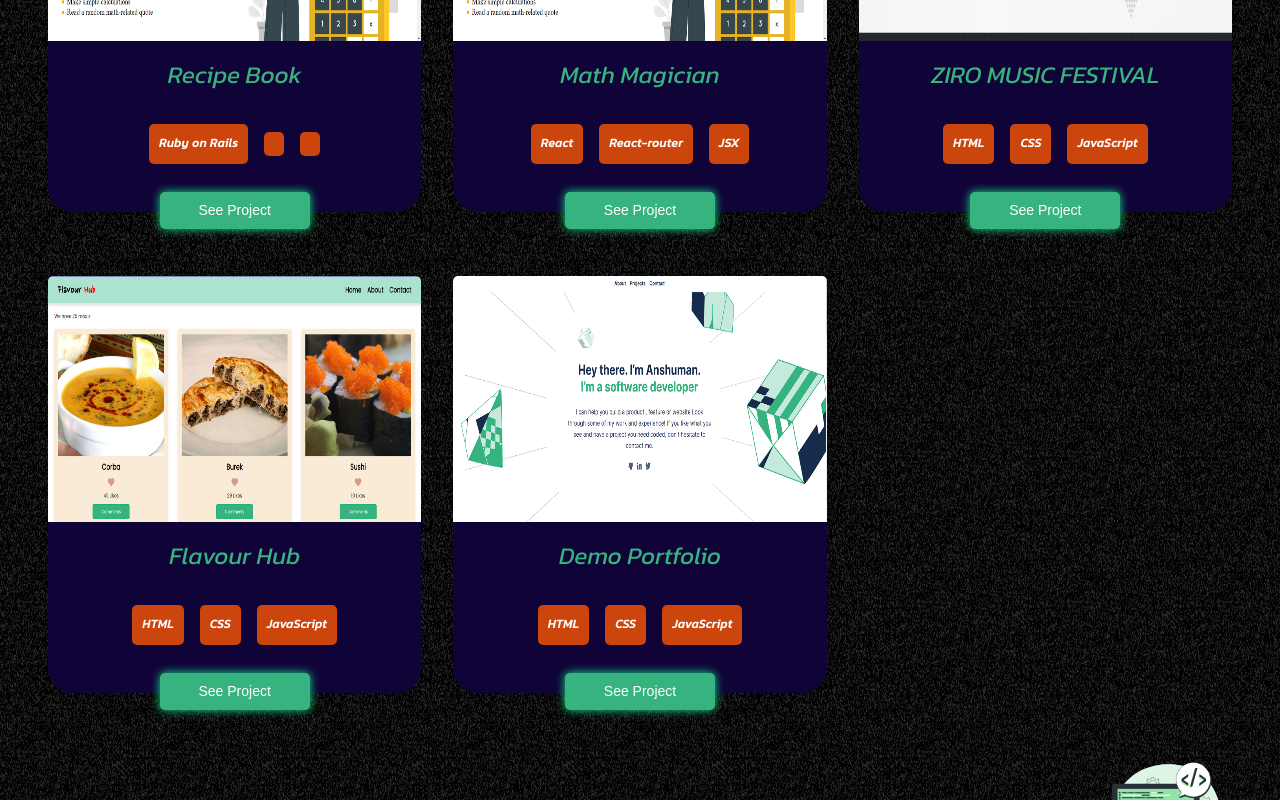
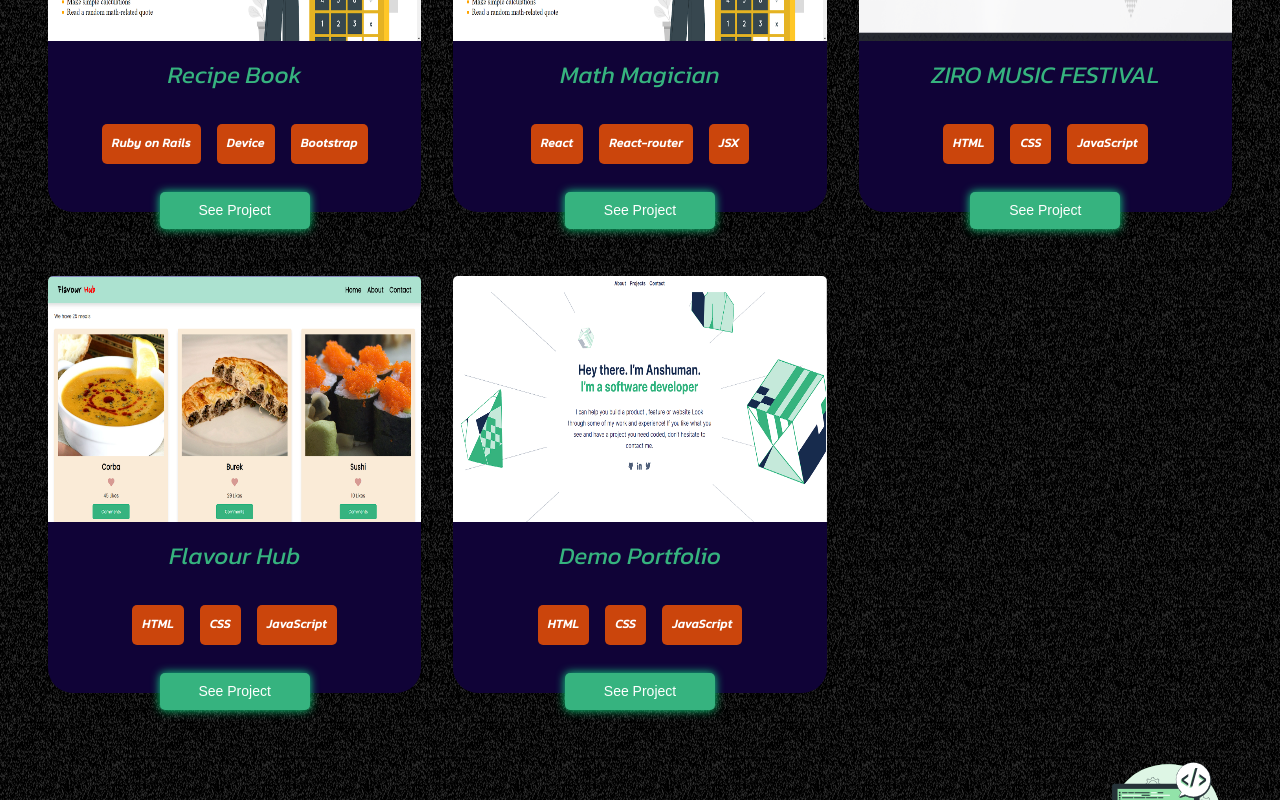
Before and after one commit to anshuman7negi/react-portfolio, a React (Create React App) app: page / in a window 1280 px wide. Shown: the part 1240-2040 px from the top of the page. Built offline with nearby package versions, Linux system fonts and the light colour scheme; a web font is replaced by a local one.

Commit message:
added titl libraray

```diff
--- a/package.json
+++ b/package.json
@@ -12,6 +12,7 @@
     "react-redux": "^8.1.2",
     "react-scripts": "5.0.1",
     "react-scroll": "^1.8.9",
+    "react-tilt": "^1.0.2",
     "react-transition-group": "^4.4.5",
     "web-vitals": "^2.1.4"
   },
--- a/src/components/pages/FirstSection.js
+++ b/src/components/pages/FirstSection.js
@@ -3,6 +3,7 @@ import linkedin from '../../assets/linkedin.svg';
 import twitter from '../../assets/twitter.png';
 import youtube from '../../assets/youtube.svg'
 import anshuman from '../../assets/anshuman.jpg'
+import { Tilt } from 'react-tilt';
 import '../styles/FirstSection.css'
 
 const FirstSection = () => (
@@ -46,9 +47,11 @@ const FirstSection = () => (
                 </button>
             </div>
         </div>
+        <Tilt className="Tilt" options={{ max: 55 }}>
         <div className="profile">
-            <img src={anshuman} alt="" />
+              <img src={anshuman} alt="" />
         </div>
+        </Tilt>
     </div>
 )
 
--- a/src/components/pages/Skills.js
+++ b/src/components/pages/Skills.js
@@ -1,3 +1,4 @@
+import { Tilt } from 'react-tilt';
 import skills from '../../assets/Icon Langguage.svg';
 import fontEnd from '../../assets/ux.png';
 import backEnd from '../../assets/back-end.png';
@@ -5,6 +6,7 @@ import '../styles/Skills.css';
 
 const Skills = () => (
     <div className="skillsContainer">
+      <Tilt className="Tilt" options={{ max: 25, scale: 1.05 }}>
         <div className="techSkills">
             <img className="skillImage" src={fontEnd} alt="" />
             <p>Front-End</p>
@@ -17,6 +19,8 @@ const Skills = () => (
                 <li>Sass</li>
             </ul>
         </div>
+        </Tilt>
+        <Tilt className="Tilt" options={{ max: 25, scale: 1.05 }}>
         <div className="techSkills">
             <img className="skillImage" src={backEnd} alt="" />
             <p>Back-End</p>
@@ -29,6 +33,8 @@ const Skills = () => (
                 <li>JWT</li>
             </ul>
         </div>
+        </Tilt>
+        <Tilt className="Tilt" options={{ max: 25, scale: 1.05 }}>
         <div className="techSkills">
             <img className="softSkillImg" src={skills} alt="" />
             <p>Soft-Skills</p>
@@ -39,6 +45,7 @@ const Skills = () => (
                 <li>Decision making</li>
             </ul>
         </div>
+        </Tilt>
     </div>
 )
 
--- a/src/components/redux/projectSlice.js
+++ b/src/components/redux/projectSlice.js
@@ -11,7 +11,7 @@ const initialState = {
         projectImage: mathMagician,
         projectTitle: 'Recipe Book',
         cardDetail: 'The Recipe Book keeps track of all your recipes, ingredients, and inventory. It will allow you to save ingredients, keep track of what you have, create recipes, and generate a shopping list based on what you have and what you are missing from a recipe.',
-        languageUsed: ['Ruby on Rails'],
+        languageUsed: ['Ruby on Rails','Device','Bootstrap'],
         live_version: 'https://mathmagic-ux2q.onrender.com/quote',
         link_source: 'https://github.com/anshuman7negi/recipe-app',
       },
--- a/src/components/styles/FirstSection.css
+++ b/src/components/styles/FirstSection.css
@@ -108,7 +108,6 @@
     border-radius: 50%;
 }
 
-
 @keyframes slideIn {
     to {
         opacity: 1;
```
Also changed, not shown: 1 other file (tests, documents, lock files or other folders).
